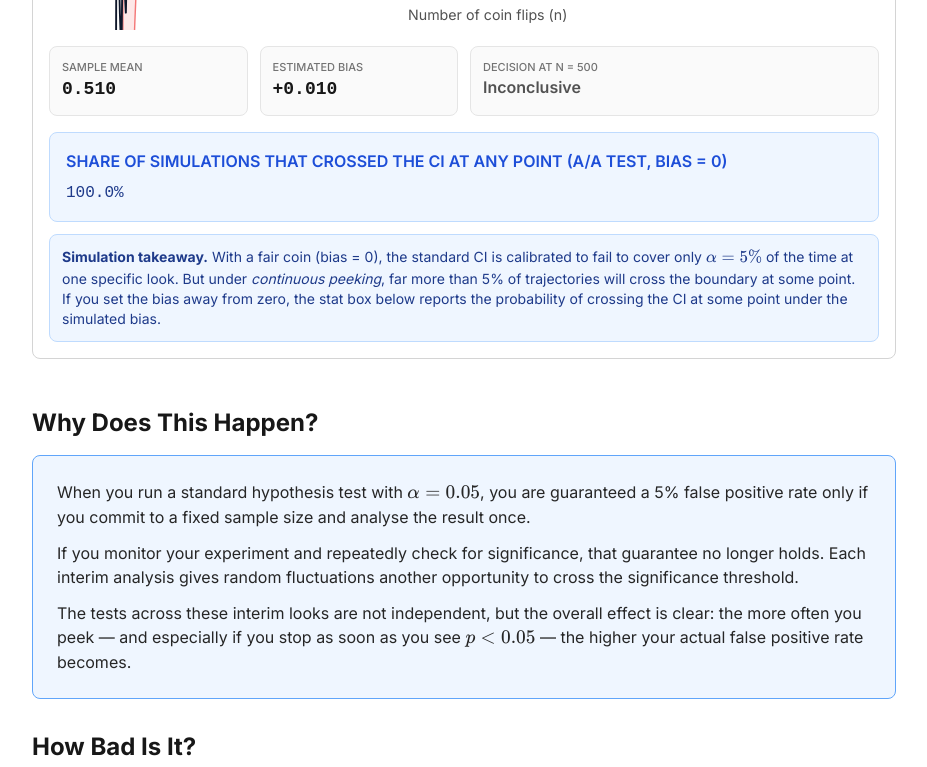
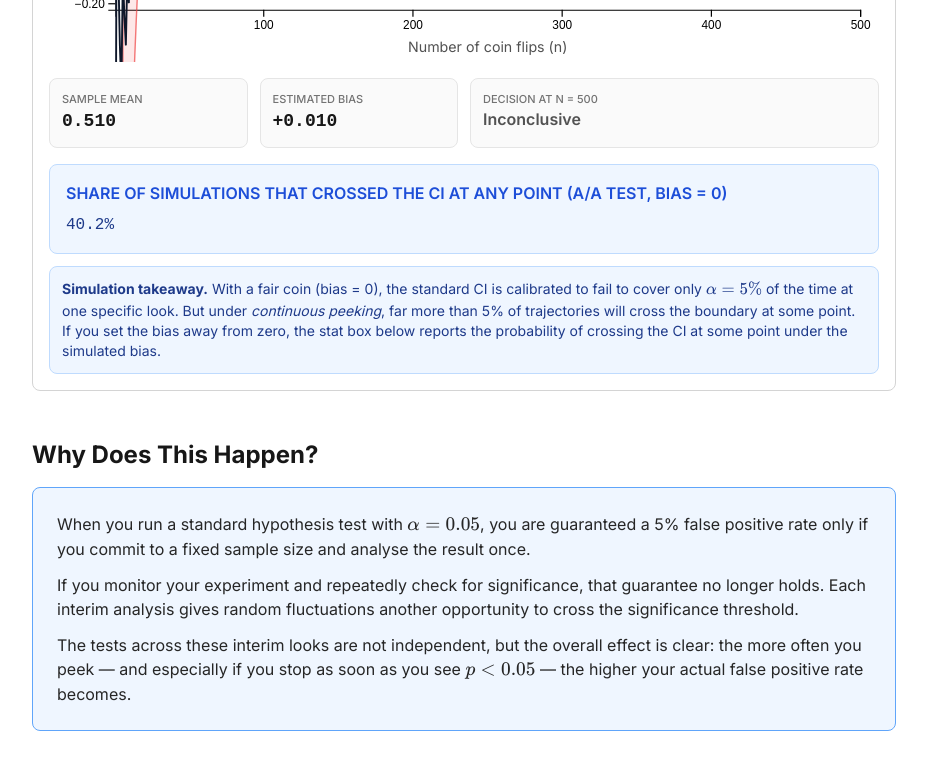
Before and after one commit to n-levy/sequential_testing, a Next.js app in the folder site/: page /short in a window 1280 px wide. Shown: the part 2120-2887 px from the top of the page, without its empty margins (288-1215 px from the left). Built offline with nearby package versions, Linux system fonts and the light colour scheme.

Commit message:
UI: Remove 'Null (fair coin)' box, add heading 'Mean of coin flips, null hypothesis = 0.' to simulation box

```diff
--- a/site/components/shared/CoinFlipMeanSim.tsx
+++ b/site/components/shared/CoinFlipMeanSim.tsx
@@ -183,47 +183,54 @@ export function CoinFlipMeanSim({
           const rand = mulberry32(seed * 7919 + s + 10000 * Object.keys(LAYER_STYLE).indexOf(layer))
           let sum = 0
           let crossed = false
+          let step = 1;
+          if (layer === 'fixed-ci') {
+            step = Math.max(1, Math.floor(n / PEEK_LOOKS));
+          } else if (layer === 'pocock' || layer === 'obf' || layer === 'bonferroni') {
+            step = Math.floor(n / N_LOOKS);
+          }
           for (let i = 1; i <= n && !crossed; i++) {
-            sum += rand() < pHeads ? 1 : 0
-            let check = true;
-            if (layer === 'pocock' || layer === 'obf' || layer === 'bonferroni') {
-              const step = Math.floor(n / N_LOOKS)
-              if (i % step !== 0 && i !== n) check = false
+            sum += rand() < pHeads ? 1 : 0;
+            let check = false;
+            if (layer === 'fixed-ci') {
+              if (i % step === 0 || i === n) check = true;
+            } else if (layer === 'sequential-ci') {
+              check = true;
+            } else if (layer === 'pocock' || layer === 'obf' || layer === 'bonferroni') {
+              if (i % step === 0 || i === n) check = true;
             }
-            // For fixed/sequential CI, always check every step
-            if (layer === 'fixed-ci' || layer === 'sequential-ci') check = true;
             if (!check) continue;
-            const m = sum / i
-            const se = Math.sqrt(Math.max(m * (1 - m), 1e-4) / i)
-            let bound = 0
+            const m = sum / i;
+            const se = Math.sqrt(Math.max(m * (1 - m), 1e-4) / i);
+            let bound = 0;
             switch (layer) {
               case 'fixed-ci': {
-                const z = alpha === 0.05 ? Z_975 : 1.96
-                bound = z * se
-                break
+                const z = alpha === 0.05 ? Z_975 : 1.96;
+                bound = z * se;
+                break;
               }
               case 'sequential-ci': {
-                bound = sequentialHalfWidth(i, se, alpha, n)
-                break
+                bound = sequentialHalfWidth(i, se, alpha, n);
+                break;
               }
               case 'pocock': {
-                bound = POCOCK_C * se
-                break
+                bound = POCOCK_C * se;
+                break;
               }
               case 'obf': {
-                bound = OBF_C * Math.sqrt(n / i) * se
-                break
+                bound = OBF_C * Math.sqrt(n / i) * se;
+                break;
               }
               case 'bonferroni': {
-                const aPer = alpha / N_LOOKS
-                const t = Math.sqrt(-2 * Math.log(aPer / 2))
+                const aPer = alpha / N_LOOKS;
+                const t = Math.sqrt(-2 * Math.log(aPer / 2));
                 const zB = t - (2.515517 + 0.802853 * t + 0.010328 * t * t) /
-                  (1 + 1.432788 * t + 0.189269 * t * t + 0.001308 * t * t * t)
-                bound = zB * se
-                break
+                  (1 + 1.432788 * t + 0.189269 * t * t + 0.001308 * t * t * t);
+                bound = zB * se;
+                break;
               }
             }
-            if (Math.abs(m - 0.5) > bound) crossed = true
+            if (Math.abs(m - 0.5) > bound) crossed = true;
           }
           if (crossed) fpCount++
         }
@@ -343,40 +350,6 @@ export function CoinFlipMeanSim({
       .attr('x1', 0).attr('x2', innerW)
       .attr('y1', y(0)).attr('y2', y(0))
       .attr('stroke', '#525252').attr('stroke-width', 1).attr('stroke-dasharray', '4 3')
-    // Draw white rectangle behind the label, higher (about +0.2)
-    const nullLabel = 'Null (fair coin)';
-    const nullFontSize = 11;
-    const nullPaddingX = 6;
-    const nullPaddingY = 2;
-    const nullLabelY = y(0.2) - 8;
-    // Temporary text to measure width
-    const tempText = g.append('text')
-      .attr('x', innerW - 8)
-      .attr('y', nullLabelY)
-      .style('font-size', `${nullFontSize}px`)
-      .text(nullLabel);
-    const node = tempText.node();
-    if (node) {
-      const bbox = node.getBBox();
-      tempText.remove();
-      g.append('rect')
-        .attr('x', innerW - 8 - bbox.width - nullPaddingX)
-        .attr('y', nullLabelY - bbox.height + nullPaddingY)
-        .attr('width', bbox.width + 2 * nullPaddingX)
-        .attr('height', bbox.height + 2 * nullPaddingY)
-        .attr('fill', 'white')
-        .attr('stroke', '#e5e7eb')
-        .attr('rx', 3)
-        .attr('ry', 3)
-        .attr('opacity', 0.95);
-      g.append('text')
-        .attr('x', innerW - 8)
-        .attr('y', nullLabelY)
-        .style('text-anchor', 'end')
-        .style('font-size', `${nullFontSize}px`)
-        .style('fill', '#525252')
-        .text(nullLabel);
-    }
 
     // True bias line if non-zero (removed: bias is always 0)
 
@@ -435,6 +408,9 @@ export function CoinFlipMeanSim({
 
   return (
     <div className="bg-white border border-neutral-300 rounded-lg p-4 my-6">
+      <div className="mb-2 text-base font-semibold text-blue-900">
+        Mean of coin flips, null hypothesis = 0.
+      </div>
       <div className="mb-3 text-sm text-blue-900 font-semibold">
         Coin bias: <span className="font-mono">{bias >= 0 ? '+' : ''}{bias.toFixed(2)}</span> (P(heads) = {(0.5 + bias).toFixed(2)})
       </div>
```
